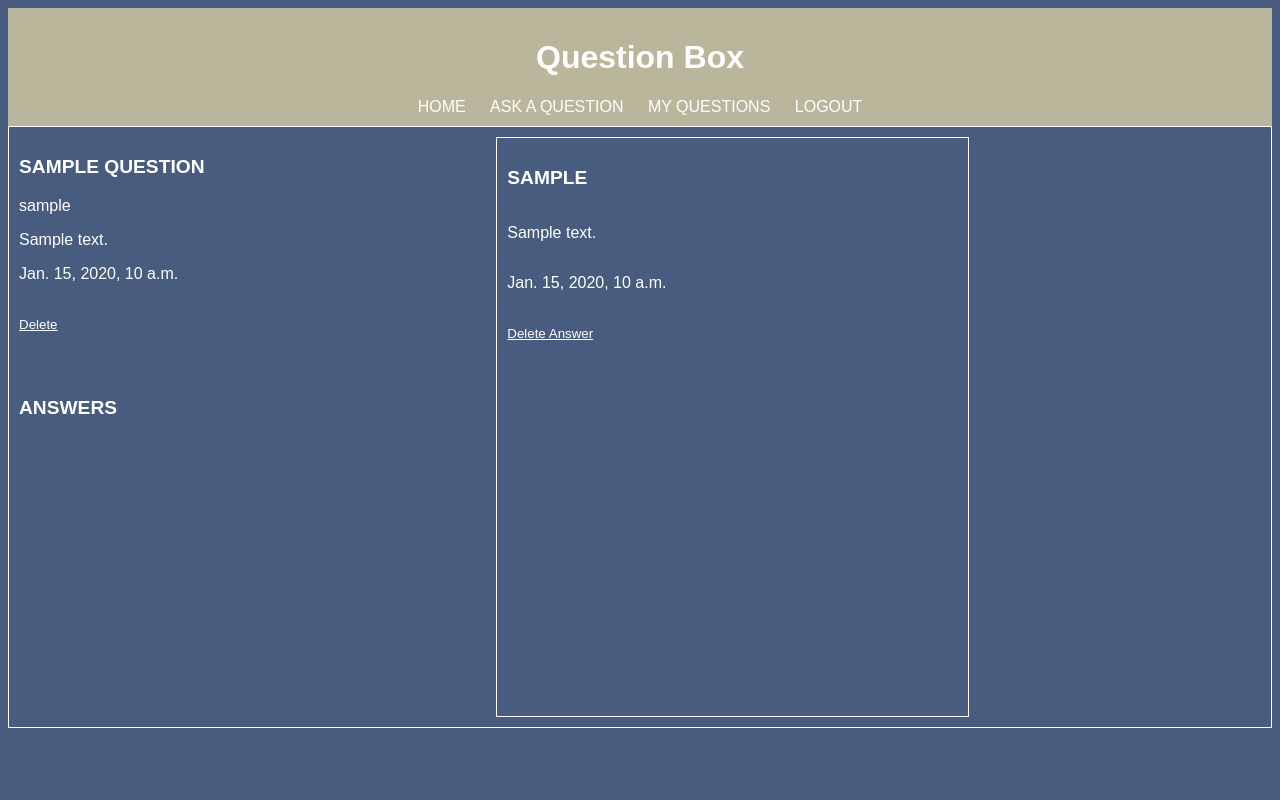
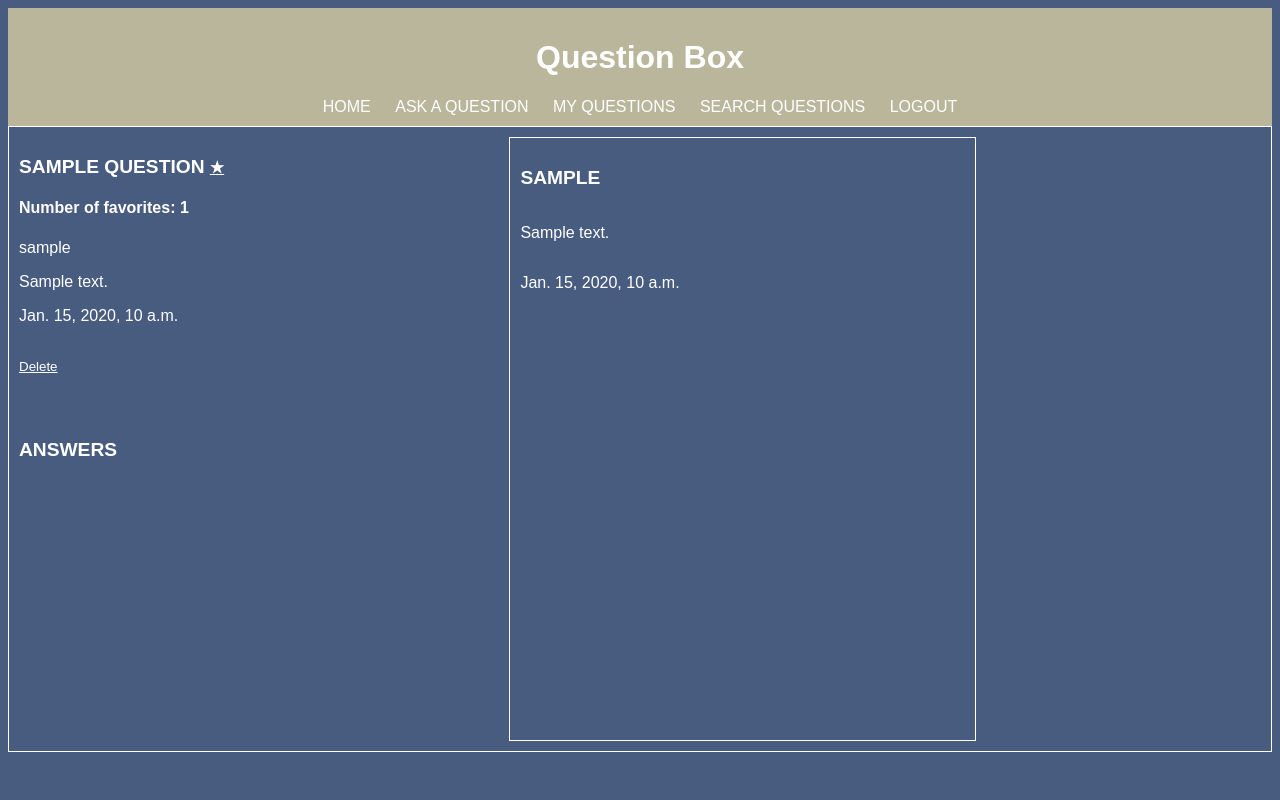
Before and after one commit to momentum-team-3/questionbox-shaneneiman, a Django app: page /questions/view/1 in a window 1280 px wide. Run offline with Django 3.2, Linux system fonts and the light colour scheme; a user stored in the database is signed in; tables that the repository leaves empty hold one stand-in row (values such as "Sample post"); parts of the project's set-up code (start-up, migrations or seed data) failed here and were passed over.

Commit message:
favoriting questions and full text search of questions added

```diff
--- a/questions/urls.py
+++ b/questions/urls.py
@@ -7,6 +7,7 @@ urlpatterns = [
     path("delete/<int:question_pk>", views.delete_question, name="delete_question"),
     path("list/", views.list_question, name="list_question"),
     path("list-user-questions/", views.list_user_questions, name="list_user_questions"),
-    path("search/", views.search_question, name="search_questions"),
+    path("search/", views.search_question, name="search_question"),
     path("view/<int:question_pk>", views.view_question, name="view_question"),
+    path("<int:question_pk>/favorite_question/", views.toggle_fav_question, name="toggel_fav_question"),
 ]
--- a/questions/views.py
+++ b/questions/views.py
@@ -1,6 +1,12 @@
 # Django imports
 from django.shortcuts import render, redirect, get_object_or_404
+from django.db.models import Count, Min
 from django.contrib.auth.decorators import login_required
+from django.views.decorators.csrf import csrf_exempt
+from django.views.decorators.http import require_POST
+from django.http import JsonResponse
+from django.contrib.postgres.search import SearchVector
+
 
 # Project file imports
 from .models import Question
@@ -43,7 +49,7 @@ def list_question(request):
     })
 
 
-@login_required
+@login_required(login_url="login_user")
 def list_user_questions(request):
     #questions = Question.objects.get_user_questions(self.request.user)
     questions = request.user.questions.all()
@@ -53,23 +59,48 @@ def list_user_questions(request):
 
 
 def search_question(request):
-    pass
+    query = request.GET.get("q")
+    if query is not None:
+        questions = Question.objects.annotate(
+            search=SearchVector("question_title", "question_body")
+        ).filter(search=query)
+    else:
+        questions = None
+    return render(request, "questions/search_question.html", {
+        "questions": questions,
+        "query": query or ""
+    })
 
 
 def search_question_results(request):
     pass
 
 
+@login_required(login_url="login_user")
 def view_question(request, question_pk):
     question = get_object_or_404(Question, pk=question_pk)
+    question = Question.objects.annotate(num_favorites=Count("favorited_by")).get(pk=question_pk)
     answers = question.answers.all()
+    is_favorite_question = False
+    if question in request.user.favorite_questions.all():
+        is_favorite_question = True
     return render(request, "questions/view_question.html", {
         "question": question,
         "answers": answers,
         "AnswerForm": AnswerForm,
-        "question_pk": question_pk
+        "question_pk": question_pk,
+        "is_favorite_question": is_favorite_question,
     })
 
 
+@login_required(login_url="login_user")
+@csrf_exempt
+@require_POST
 def toggle_fav_question(request, question_pk):
-    pass
+    question = get_object_or_404(Question, pk=question_pk)
+    if question in request.user.favorite_questions.all():
+        request.user.favorite_questions.remove(question)
+        return JsonResponse({"favorite_question": False})
+    else:
+        request.user.favorite_questions.add(question)
+        return JsonResponse({"favorite_question": True})
--- a/static/js/script.js
+++ b/static/js/script.js
@@ -1,4 +1,5 @@
-//Event Handler to show add answer form
+//Event Handlers
+//show add answer form on view_question
 function makeAnswerFormVisable () {
     let answerFormSection = document.querySelector("#answer-form")
     let addAnswerButton = document.querySelector("#add-answer-button")
@@ -6,6 +7,31 @@ function makeAnswerFormVisable () {
     addAnswerButton.classList.add("hidden")
 }
 
-//Event Listener to shower show add answer form
-let newNoteNav = document.querySelector("#add-answer-button")
-newNoteNav.addEventListener("click", makeAnswerFormVisable)
+//toggle favorite question
+/*
+function toggleFavQuestion () {
+    const questionId = toggleFavoriteLink.dataset.questionId
+    fetch(`/questions/${questionId}/favorite_question/`, {
+        method ="POST"
+    })
+    .then(res => res.json())
+    .then(data => {
+        if (data.favorite_question) {
+            toggleFavoriteLink.innerHTML = '&#9733;'
+        } else {
+            toggleFavoriteLink.innerHTML = '&#9734;'
+        }
+    })
+}
+*/
+
+//Event Listeners
+//show add answer form on view_question
+let addAnswer = document.querySelector("#add-answer-button")
+addAnswer.addEventListener("click", makeAnswerFormVisable)
+
+/*
+//toggle favorites
+const toggleFavoriteLink = document.querySelector("#toggle-favorite")
+toggleFavoriteLink.addEventListener("click", toggleFavQuestion)
+*/
--- a/templates/base.html
+++ b/templates/base.html
@@ -17,6 +17,7 @@
                     {% if request.user.is_authenticated %}
                     <a href="{% url 'ask_question' %}">Ask a Question</a>
                     <a href="{% url 'list_user_questions' %}">My Questions</a>
+                    <a href="{% url 'search_question' %}">Search Questions</a>
                     <a href="{% url 'logout_user' %}">Logout</a>
                     {% else %}
                     <a href="{% url 'login_user' %}">Login</a>
--- a/templates/questions/ask_question.html
+++ b/templates/questions/ask_question.html
@@ -1,7 +1,7 @@
 {% extends "base.html" %}
 
 {% block content %}
-<h2>Ask a new question!</h2>
+<h2 class="title">Ask a new question!</h2>
 <div class="flex-item">
     <form action="{% url 'ask_question' %}" method="POST">
         {% csrf_token %}
--- a/templates/questions/view_question.html
+++ b/templates/questions/view_question.html
@@ -3,7 +3,17 @@
 {% block content %}
 <div class="flex-item">
     <div>
-        <h3 class="title">{{ question.question_title }}</h3>
+        <h3 class="title">
+            {{ question.question_title }}
+            <a id="toggle-favorite" data-question-id="{{ question.pk }}" class="link" href="#">
+            {% if is_favorite_question == True %}
+                &#9733
+            {% else %}
+                &#9734
+            {% endif %}
+            </a>
+        </h3>
+        <h4 class="text">Number of favorites: {{ question.num_favorites }}</h4>
         <p class="text">{{ question.question_of }}</p>
         <p class="text">{{ question.question_body }}</p>
         <p class="text">{{ question.date_added }}</p>
@@ -31,17 +41,40 @@
         <h2 class="title">Answers</h2><br>
         {% for answer in answers %}
     <div class="flex-item">
-        <h3 class="title">{{ answer.answer_of }}</h3>
+        <h3
+            class="title">{{ answer.answer_of }}
+
+        </h3>
         <p class="text">{{ answer.answer_body }}</p>
         <p class="text">{{ answer.date_added }}</p>
         <p>
-            {% if request.user == question.question_of %}
+            <!--{% if request.user == question.question_of %}
             <a class="link" href="{% url 'delete_answer' answer_pk=answer.pk %}">Delete Answer</a>
-            {% endif %}
+            {% endif %}-->
         </p>
     </div>
     {% endfor %}
     </p>
 </div>
 
+
+<script>
+    const toggleFavoriteLink = document.querySelector("#toggle-favorite")
+toggleFavoriteLink.addEventListener("click", function (e) {
+    e.preventDefault()
+    const questionId = toggleFavoriteLink.dataset.questionId
+    fetch(`/questions/${questionId}/favorite_question/`, {
+        method: "POST"
+    })
+    .then(res => res.json())
+    .then(data => {
+        if (data.favorite_question) {
+            toggleFavoriteLink.innerHTML = '&#9733;'
+        } else {
+            toggleFavoriteLink.innerHTML = '&#9734;'
+        }
+    })
+})
+</script>
+
 {% endblock %}
```
Also changed, not shown: templates/questions/search_question.html (+25 -0 lines).
